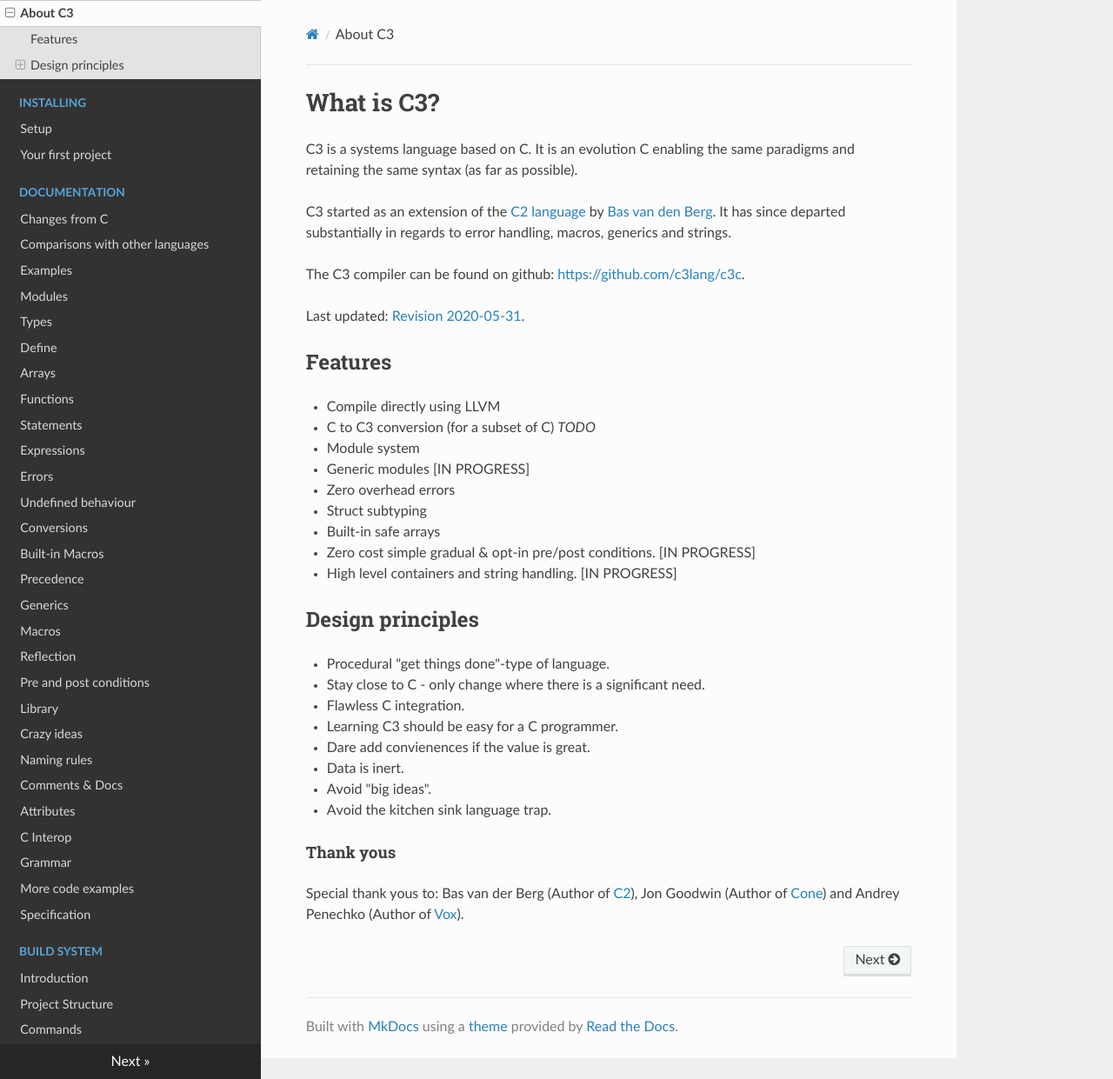
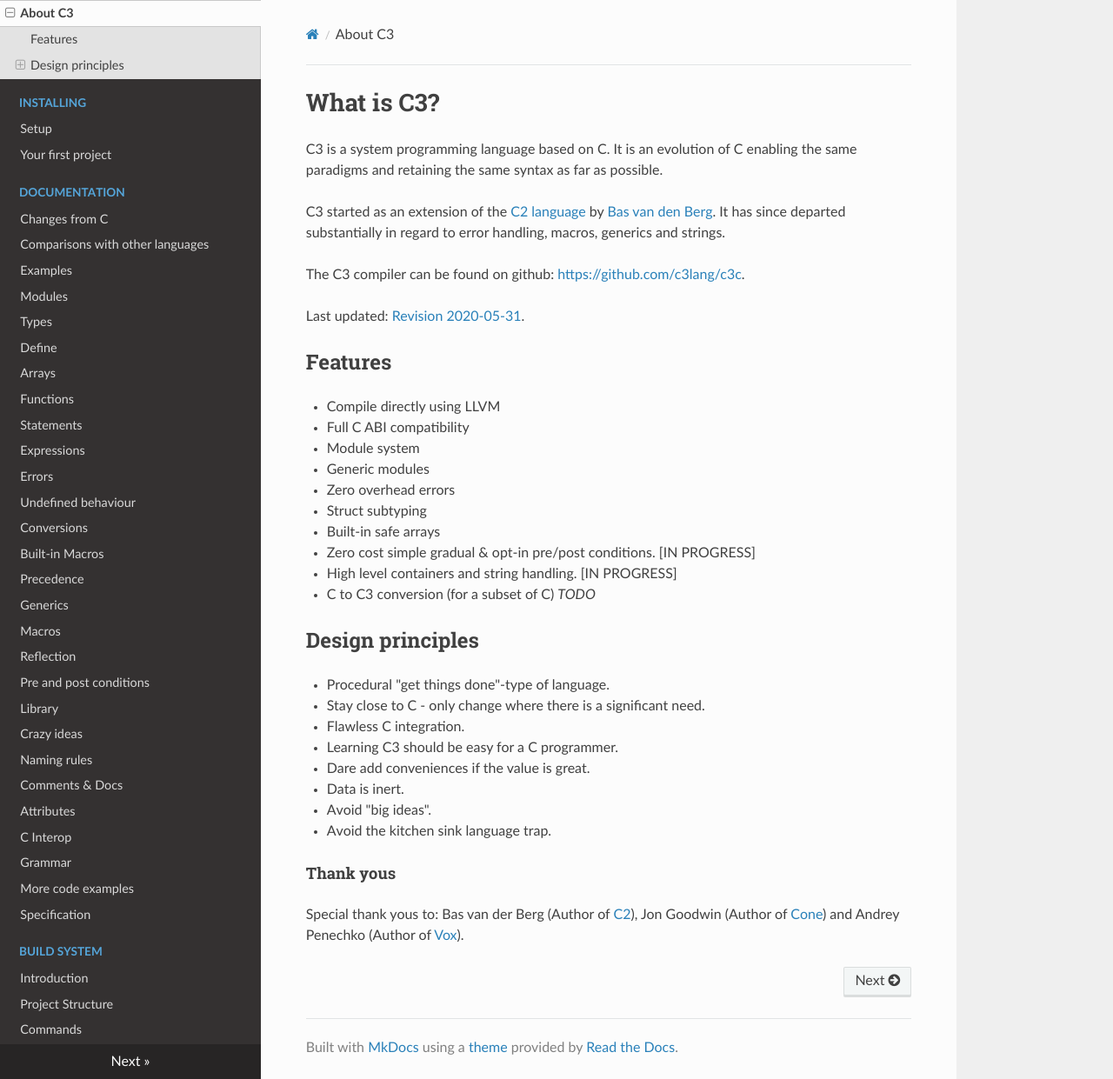
Before and after one commit to c3lang/c3docs-old, an MkDocs documentation site: the page built from docs/index.md, in a window 1280 px wide and 1241 px high. Shown: the whole window at 87% size. Built offline with MkDocs 1.6.1, drawn with Linux system fonts in a browser that asks for light colours; nearby versions of some CDN libraries.

Commit message:
Updated the index.

```diff
--- a/docs/index.md
+++ b/docs/index.md
@@ -1,10 +1,10 @@
 # What is C3?
 
-C3 is a systems language based on C. It is an evolution C enabling the same paradigms and
-retaining the same syntax (as far as possible).
+C3 is a system programming language based on C. It is an evolution of C enabling the same paradigms and
+retaining the same syntax as far as possible.
 
 C3 started as an extension of the [C2 language](http://www.c2lang.org/) by [Bas van den Berg](https://github.com/bvdberg).
-It has since departed substantially in regards to error handling, macros, generics and strings.
+It has since departed substantially in regard to error handling, macros, generics and strings.
 
 The C3 compiler can be found on github: [https://github.com/c3lang/c3c](https://github.com/c3lang/c3c).
 
@@ -13,14 +13,15 @@
 ## Features
 
 - Compile directly using LLVM
-- C to C3 conversion (for a subset of C) *TODO*
+- Full C ABI compatibility
 - Module system
-- Generic modules [IN PROGRESS]
+- Generic modules
 - Zero overhead errors
 - Struct subtyping
 - Built-in safe arrays
 - Zero cost simple gradual & opt-in pre/post conditions. [IN PROGRESS]
 - High level containers and string handling. [IN PROGRESS]
+- C to C3 conversion (for a subset of C) *TODO*
 
 ## Design principles
 
@@ -28,7 +29,7 @@
 - Stay close to C - only change where there is a significant need.
 - Flawless C integration.
 - Learning C3 should be easy for a C programmer.
-- Dare add convienences if the value is great.
+- Dare add conveniences if the value is great.
 - Data is inert.
 - Avoid "big ideas".
 - Avoid the kitchen sink language trap.
```
